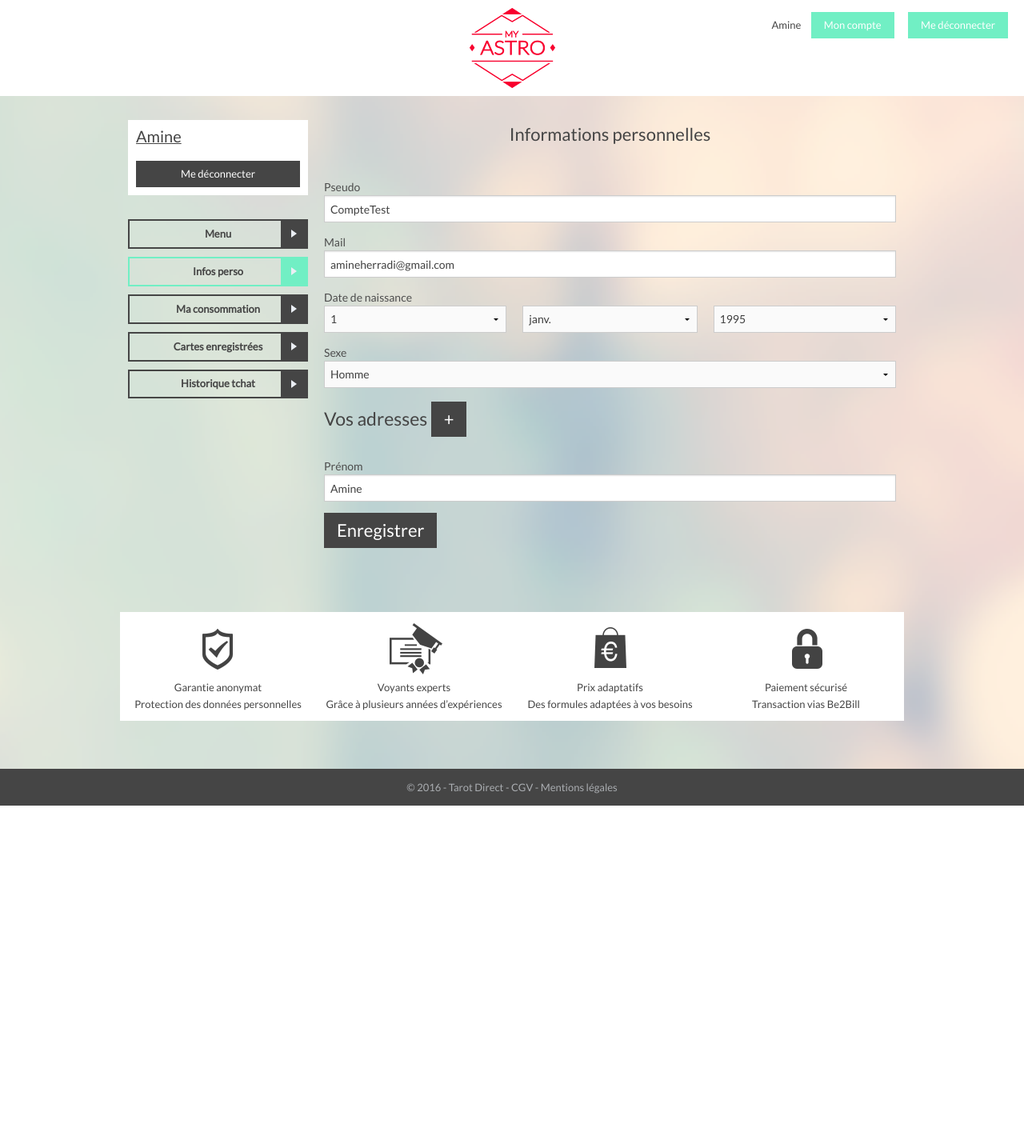
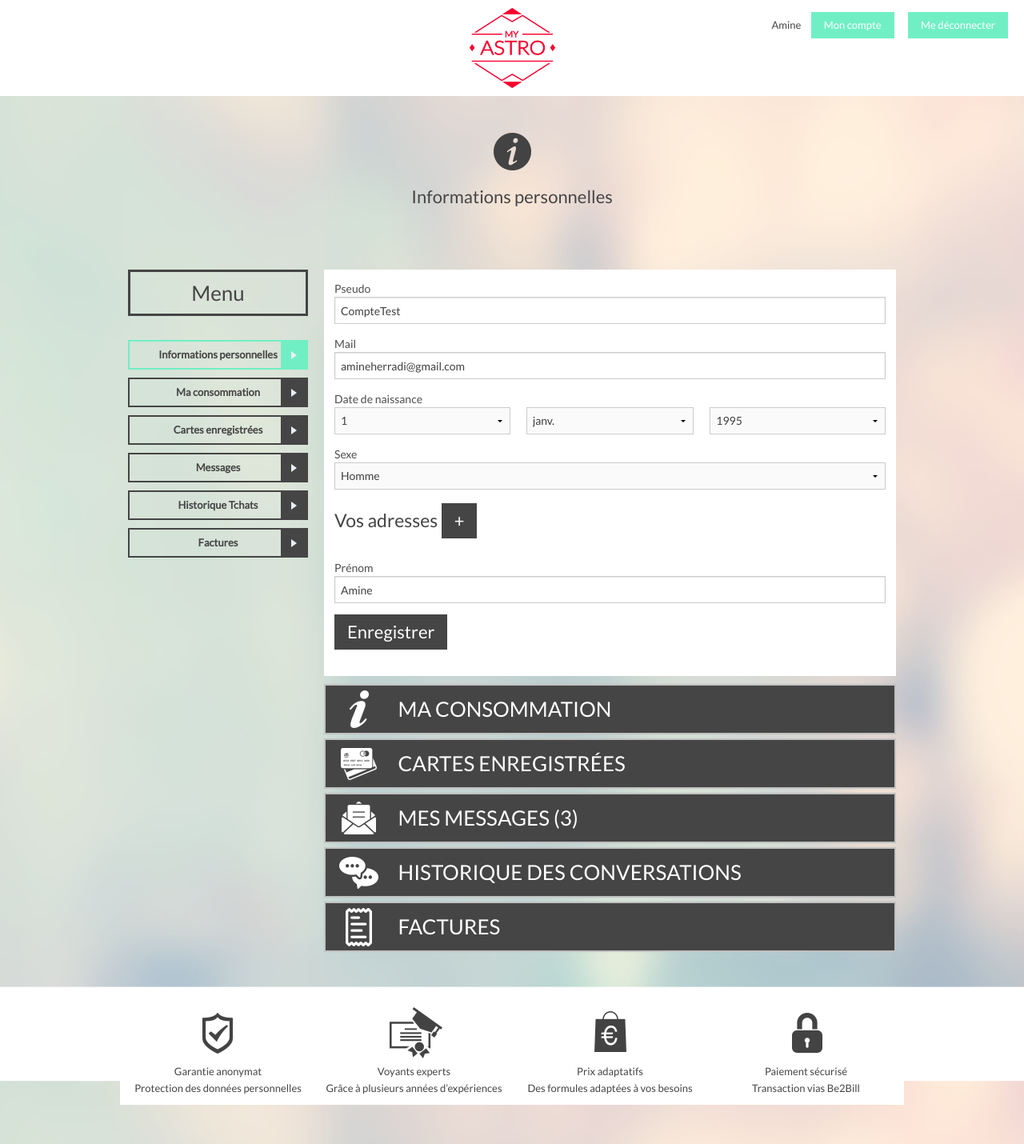
Before and after one commit to moughamir/tchat, a PHP site: page /informations-personnelles.html in a window 1280 px wide. Shown: the top 1430 px of the page at 80% size. Before the commit the page ends 1007 px from the top, so only its background shows below. Run offline with PHP 8.4, Linux system fonts and the light colour scheme; some libraries are stand-ins or nearby versions.

Commit message:
Updating Personal Information design

```diff
--- a/informations-personnelles.html
+++ b/informations-personnelles.html
@@ -10,7 +10,7 @@
         <link rel="icon" type="image/x-icon" href="/tarot-favicon.png" />
         <link href="https://fonts.googleapis.com/css?family=Indie+Flower|Lato|Lobster|Open+Sans:300,400,700&amp;subset=latin-ext" rel="stylesheet">
     </head>
-    <body class="account personnal_informations">
+    <body class="account personnal_informations pi">
         <section class="header header-default">
             <div class="header__content">
                 <a href="voyants.html">
@@ -24,32 +24,29 @@
             </div>
         </section>
         <section class="page">
+            <header class="page__header">
+                <div class="page__header--content">
+                    <div class="page__header--logo">
+                        <img src="img/user/personnal_informations-grey.png" alt="Informations Personnelles">
+                        <h1 class="page__title">Informations personnelles</h1>
+                    </div>
+                </div>
+            </header>
             <div class="page__sidebar">
-                <div class="sidebar__block sidebar__block--user">
-                    <p class="sidebar__title sidebar__title--user">Amine</p>
-                    <a href="logout" class="sidebar__button">Me déconnecter</a>
+                <div class="sidebar__block sidebar__block--menu">
+                    <a href="" class="sidebar__button">Menu</a>
                 </div>
                 <div class="sidebar__block sidebar__block--nav">
-                    <a href="compte.html" class="sidebar__button">
-                        Menu
-                    </a>
-                    <a href="informations-personnelles.html" class="sidebar__button sidebar__button--active">
-                        Infos perso
-                    </a>
-                    <a href="ma-consommation.html" class="sidebar__button">
-                        Ma consommation
-                    </a>
-                    <a href="cartes-enregistrees.html" class="sidebar__button">
-                        Cartes enregistrées
-                    </a>
-                    <a href="historique-chat.html" class="sidebar__button">
-                        Historique tchat
-                    </a>
+                    <a href="informations-personnelles.html" class="sidebar__button sidebar__button--active">Informations personnelles</a>
+                    <a href="ma-consommation.html" class="sidebar__button">Ma consommation</a>
+                    <a href="cartes-enregistrees.html" class="sidebar__button">Cartes enregistrées</a>
+                    <a href="mes-messages.html" class="sidebar__button">Messages</a>
+                    <a href="historique-chat.html" class="sidebar__button">Historique Tchats</a>
+                    <a href="factures.html" class="sidebar__button">Factures</a>
                 </div>
             </div>
             <div class="page__content">
                 <div class="page-user">
-                    <h1 class="page__title">Informations personnelles</h1>
                     <form name="user_personnal_informations" method="post" action="">
                         <div id="user_personnal_informations">
                             <div>
@@ -283,6 +280,13 @@
                     </form>
 
                 </div>
+                <div class="page__menu">
+                    <div class="page__menu--item"><a href="ma-consommation.html"><i class="icon item-2"></i><span class="item__text">Ma consommation</span></a></div>
+                    <div class="page__menu--item"><a href="cartes-enregistrees.html"><i class="icon item-3"></i><span class="item__text">Cartes enregistrées</span></a></div>
+                    <div class="page__menu--item"><a href="mes-messages.html"><i class="icon item-4"></i><span class="item__text">Mes messages (3)</span></a></div>
+                    <div class="page__menu--item"><a href="historique-chat.html"><i class="icon item-5"></i><span class="item__text">Historique des conversations</span></a></div>
+                    <div class="page__menu--item"><a href="factures.html"><i class="icon item-6"></i><span class="item__text">Factures</span></a></div>
+                </div>
             </div>
         </section>
         <div class="page">
@@ -315,50 +319,5 @@
         </footer>
         <script src="https://ajax.googleapis.com/ajax/libs/jquery/2.1.4/jquery.min.js"></script>
         <script src="js/tarot.js"></script>
-        <script type="text/javascript">
-            $(window).load(function () {
-                var dynamicForm = new DynamicForm({
-                    container_id: 'user_personnal_informations_adresses',
-                    remove_element_content: '-',
-                    append_add_button: false,
-                    append_label_index: false,
-                    translation: {
-                        element_num: 'Adresse'
-                    }
-                });
-                $('.account.personnal_informations form button.add_element').on('click', function () {
-                    dynamicForm.add();
-                });
-            });
-        </script>
-        <script type="text/javascript">
-            /* <![CDATA[ */
-            var google_conversion_id = 933151112;
-            var google_custom_params = window.google_tag_params;
-            var google_remarketing_only = true;
-            /* ]]> */
-        </script>
-        <script type="text/javascript" src="//www.googleadservices.com/pagead/conversion.js"></script>
-        <noscript>
-        <div style="display:inline;">
-            <img height="1" width="1" style="border-style:none;" alt="" src="//googleads.g.doubleclick.net/pagead/viewthroughconversion/933151112/?value=0&amp;guid=ON&amp;script=0"/>
-        </div>
-        </noscript>
-        <script>
-            (function (i, s, o, g, r, a, m) {
-                i['GoogleAnalyticsObject'] = r;
-                i[r] = i[r] || function () {
-                    (i[r].q = i[r].q || []).push(arguments)
-                }, i[r].l = 1 * new Date();
-                a = s.createElement(o),
-                        m = s.getElementsByTagName(o)[0];
-                a.async = 1;
-                a.src = g;
-                m.parentNode.insertBefore(a, m)
-            })(window, document, 'script', '//www.google-analytics.com/analytics.js', 'ga');
-
-            ga('create', 'UA-16975536-8', 'auto');
-            ga('send', 'pageview');
-        </script>
     </body>
 </html>
```
Also changed, not shown: css/main.scss (+21 -0 lines), css/tarot.css.
